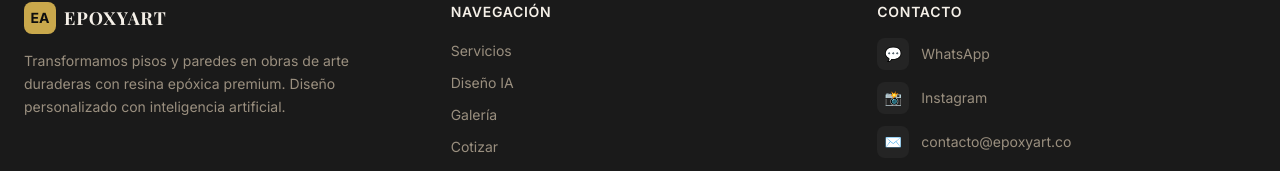
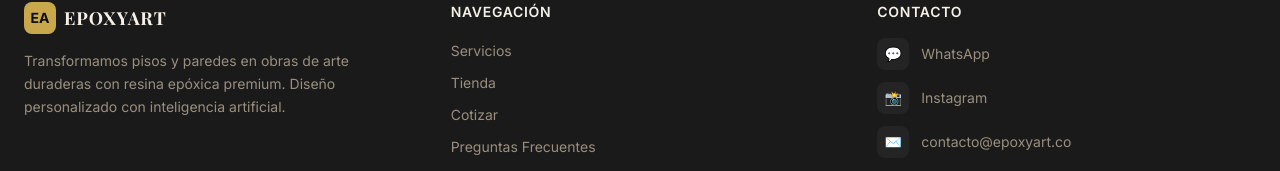
Before and after one commit to fercholugo/epoxi_art, a Next.js app in the folder frontend/: page /tienda in a window 1280 px wide. Shown: the part 863-1034 px from the top of the page. Built offline with nearby package versions, Linux system fonts and the light colour scheme; no server answers; a web font is replaced by a local one.

Commit message:
feat: hide Gallery section, fix FAQ AI reference, clean nav links
Co-Authored-By: Claude Sonnet 4.6 <noreply@anthropic.com>

```diff
--- a/frontend/app/page.tsx
+++ b/frontend/app/page.tsx
@@ -4,7 +4,6 @@ import Hero from "@/components/sections/Hero";
 import Services from "@/components/sections/Services";
 import Process from "@/components/sections/Process";
 import QuoteForm from "@/components/sections/QuoteForm";
-import Gallery from "@/components/sections/Gallery";
 import Testimonials from "@/components/sections/Testimonials";
 import FAQ from "@/components/sections/FAQ";
 import AnimatedBackground from "@/components/ui/AnimatedBackground";
@@ -19,7 +18,6 @@ export default function Home() {
           <Hero />
           <Services />
           <Process />
-          <Gallery />
           <Testimonials />
           <QuoteForm />
           <FAQ />
--- a/frontend/components/layout/Footer.tsx
+++ b/frontend/components/layout/Footer.tsx
@@ -5,8 +5,7 @@ const INSTAGRAM = process.env.NEXT_PUBLIC_INSTAGRAM_URL ?? "https://instagram.co
 
 const footerLinks = [
   { label: "Servicios", href: "#servicios" },
-  { label: "Diseño IA", href: "#ia" },
-  { label: "Galería", href: "#galeria" },
+  { label: "Tienda", href: "/tienda" },
   { label: "Cotizar", href: "#cotizar" },
   { label: "Preguntas Frecuentes", href: "#faq" },
 ];
--- a/frontend/components/layout/Navbar.tsx
+++ b/frontend/components/layout/Navbar.tsx
@@ -9,7 +9,6 @@ import { useCurrency } from "@/contexts/currency";
 
 const NAV_LINKS = [
   { label: "Servicios", href: "#servicios", isPage: false },
-  { label: "Galería", href: "#galeria", isPage: false },
   { label: "Tienda", href: "/tienda", isPage: true },
   { label: "Cotizar", href: "#cotizar", isPage: false },
 ];
--- a/frontend/components/sections/FAQ.tsx
+++ b/frontend/components/sections/FAQ.tsx
@@ -26,7 +26,7 @@ const FAQS = [
   },
   {
     q: "¿Puedo ver cómo quedaría antes de empezar?",
-    a: "¡Sí! Nuestra herramienta de Diseño IA analiza fotos de tu espacio y te muestra paletas de colores, texturas y acabados recomendados. También hacemos muestras físicas de 30x30 cm para que apruebes el resultado antes de iniciar.",
+    a: "¡Sí! Antes de iniciar cualquier proyecto revisamos contigo referencias visuales, te mostramos trabajos similares de nuestro portafolio y preparamos muestras físicas de 30x30 cm con los colores y texturas elegidos. Así apruebas el resultado antes de que empecemos.",
   },
   {
     q: "¿Tienen garantía y qué cubre?",
```
